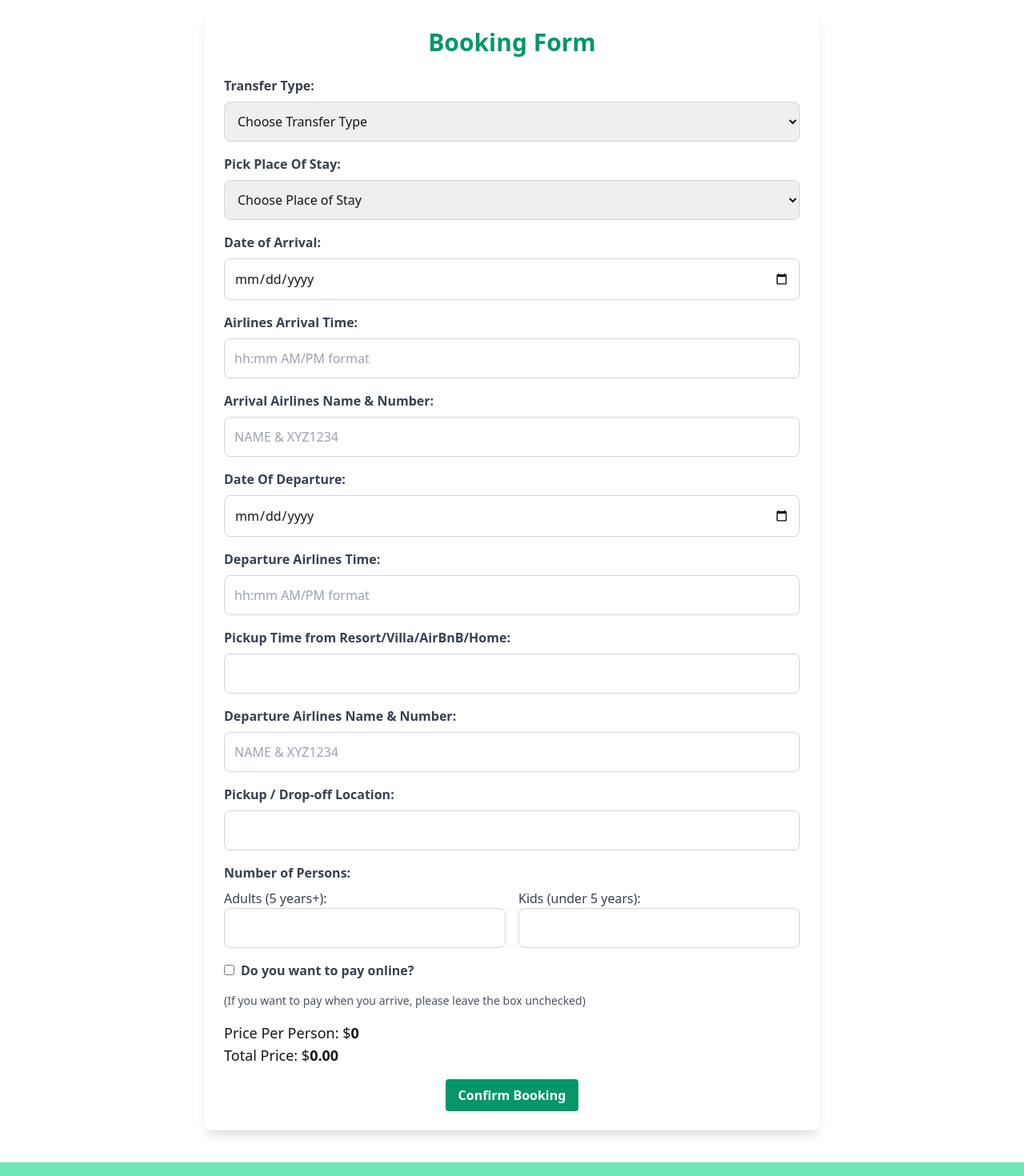
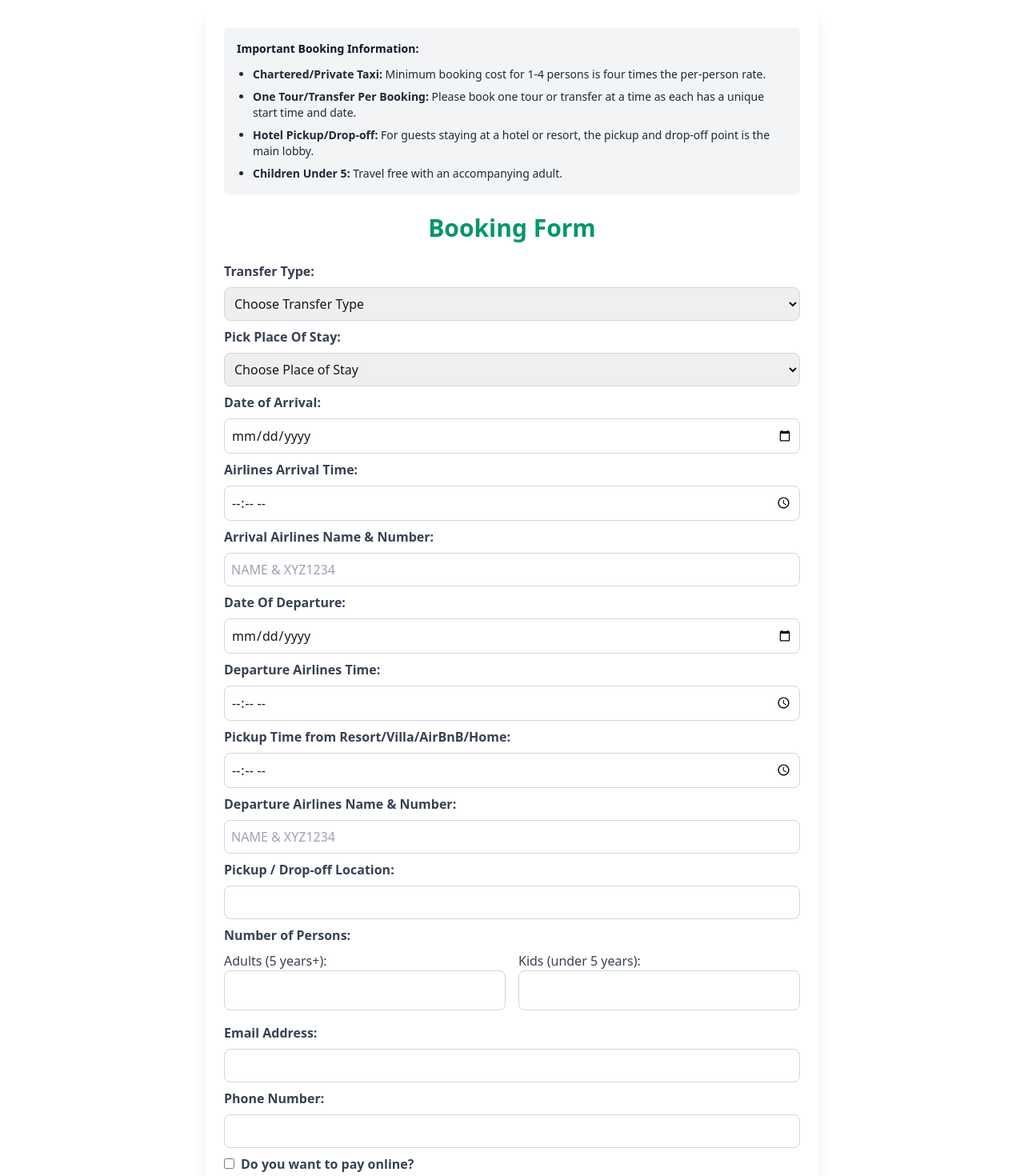
Before and after one commit to winnie-webb/eternal-tours-official, a Next.js app: page /product/at-10 in a window 1280 px wide. Shown: the part 580-2050 px from the top of the page at 80% size. Built offline with nearby package versions, Linux system fonts and the light colour scheme.

Commit message:
Added full functionality to bookings

```diff
--- a/app/product/[id]/BookingForm/TourBookingForm.jsx
+++ b/app/product/[id]/BookingForm/TourBookingForm.jsx
@@ -38,15 +38,17 @@ export const TourBookingForm = ({ tour }) => {
   const sendEmail = (e) => {
     const formData = {
       email: form.current.email.value,
+      phone_number: form.current.phone_number.value,
+      tourName: tour.title,
       pickup_dropoff: form.current["pickup-dropoff"].value,
       pickup_date: form.current["pickup-date"].value,
       pickup_time: form.current["pickup-time"].value,
       pickup_location: form.current["pickup-location"].value,
-      adults: adults, // From state
-      kids: kids, // From state
+      adults: adults,
+      kids: kids,
       pay_online: isPayingOnline ? "Yes" : "No", // Pay online field
       price_per_person: pricePerPerson,
-      total_price: totalPrice, // From state
+      total_price: totalPrice,
     };
 
     emailjs
@@ -83,6 +85,29 @@ export const TourBookingForm = ({ tour }) => {
         setIsMsgSent(!isMsgSent);
       }}
     >
+      <div className="bg-gray-100 p-4 rounded-md mb-6 text-sm text-gray-800">
+        <p className="font-semibold text-gray-900">
+          Important Booking Information:
+        </p>
+        <ul className="list-disc ml-5 mt-3 space-y-2">
+          <li>
+            <strong>Chartered/Private Taxi:</strong> Minimum booking cost for
+            1-4 persons is four times the per-person rate.
+          </li>
+          <li>
+            <strong>One Tour/Transfer Per Booking:</strong> Please book one tour
+            or transfer at a time as each has a unique start time and date.
+          </li>
+          <li>
+            <strong>Hotel Pickup/Drop-off:</strong> For guests staying at a
+            hotel or resort, the pickup and drop-off point is the main lobby.
+          </li>
+          <li>
+            <strong>Children Under 5:</strong> Travel free with an accompanying
+            adult.
+          </li>
+        </ul>
+      </div>
       <h2 className="text-3xl font-bold text-center mb-6 text-emerald-600">
         Booking Form
       </h2>
@@ -108,7 +133,21 @@ export const TourBookingForm = ({ tour }) => {
           className="w-full border border-gray-300 rounded-lg p-3 focus:ring-2 focus:ring-emerald-300 focus:outline-none"
         />
       </div>
-
+      <div className="mb-2">
+        <label
+          htmlFor="phone_number"
+          className="block text-gray-700 font-semibold mb-2"
+        >
+          Phone Number:
+        </label>
+        <input
+          type="text"
+          id="phone_number"
+          name="phone_number"
+          required
+          className="w-full border border-gray-300 rounded-lg p-2 focus:ring-2 focus:ring-emerald-300 focus:outline-none"
+        />
+      </div>
       <div className="flex items-center mb-4">
         <input
           type="checkbox"
--- a/app/product/[id]/BookingForm/TransferBookingForm.jsx
+++ b/app/product/[id]/BookingForm/TransferBookingForm.jsx
@@ -67,7 +67,9 @@ export const TransferBookingForm = ({ tour }) => {
   const sendEmail = (e) => {
     e.preventDefault();
     const formData = {
+      tourName: tour.title,
       email: form.current.email.value,
+      phone: form.current.phone_number.value,
       pickup_dropoff: transferDetails.pickupDropoff,
       pickup_date: transferDetails.arrivalDate,
       pickup_time: transferDetails.pickupTime,
@@ -78,18 +80,18 @@ export const TransferBookingForm = ({ tour }) => {
       departure_date: transferDetails.departureDate,
       departure_time: transferDetails.departureTime,
       departure_airlines_name: transferDetails.departureAirlines,
-      adults: adults, // From state
-      kids: kids, // From state
+      adults: adults,
+      kids: kids,
       pay_online: isPayingOnline ? "Yes" : "No", // Pay online field
       price_per_person: pricePerPerson,
-      total_price: totalPrice, // From state
+      total_price: totalPrice,
     };
 
     emailjs
       .send(
         "service_b3u5zxa",
-        "template_rrfkk4m",
-        formData, // Use the manually created form data
+        "template_7eif1gi",
+        formData,
         "nxC4W-fiaC4DvJpPJ"
       )
       .then(
@@ -116,12 +118,35 @@ export const TransferBookingForm = ({ tour }) => {
       className="max-w-3xl mx-auto bg-white p-6 shadow-lg rounded-lg mt-8"
       onSubmit={sendEmail}
     >
+      <div className="bg-gray-100 p-4 rounded-md mb-6 text-sm text-gray-800">
+        <p className="font-semibold text-gray-900">
+          Important Booking Information:
+        </p>
+        <ul className="list-disc ml-5 mt-3 space-y-2">
+          <li>
+            <strong>Chartered/Private Taxi:</strong> Minimum booking cost for
+            1-4 persons is four times the per-person rate.
+          </li>
+          <li>
+            <strong>One Tour/Transfer Per Booking:</strong> Please book one tour
+            or transfer at a time as each has a unique start time and date.
+          </li>
+          <li>
+            <strong>Hotel Pickup/Drop-off:</strong> For guests staying at a
+            hotel or resort, the pickup and drop-off point is the main lobby.
+          </li>
+          <li>
+            <strong>Children Under 5:</strong> Travel free with an accompanying
+            adult.
+          </li>
+        </ul>
+      </div>
       <h2 className="text-3xl font-bold text-center mb-6 text-emerald-600">
         Booking Form
       </h2>
 
       {/* Transfer Type */}
-      <div className="mb-4">
+      <div className="mb-2">
         <label className="block text-gray-700 font-semibold mb-2">
           Transfer Type:
         </label>
@@ -139,7 +164,7 @@ export const TransferBookingForm = ({ tour }) => {
               }
             }
           }}
-          className="w-full border border-gray-300 rounded-lg p-3 focus:ring-2 focus:ring-emerald-300 focus:outline-none"
+          className="w-full border border-gray-300 rounded-lg p-2 focus:ring-2 focus:ring-emerald-300 focus:outline-none"
         >
           <option value="">Choose Transfer Type</option>
           <option value="DropOff">
@@ -153,7 +178,7 @@ export const TransferBookingForm = ({ tour }) => {
       </div>
 
       {/* Place Of Stay */}
-      <div className="mb-4">
+      <div className="mb-2">
         <label className="block text-gray-700 font-semibold mb-2">
           Pick Place Of Stay:
         </label>
@@ -167,7 +192,7 @@ export const TransferBookingForm = ({ tour }) => {
               setPricePerPerson(currentPrice.toFixed(2));
             }
           }}
-          className="w-full border border-gray-300 rounded-lg p-3 focus:ring-2 focus:ring-emerald-300 focus:outline-none"
+          className="w-full border border-gray-300 rounded-lg p-2 focus:ring-2 focus:ring-emerald-300 focus:outline-none"
         >
           <option value="">Choose Place of Stay</option>
           {tourPlaceKeys.map((option) => (
@@ -179,7 +204,7 @@ export const TransferBookingForm = ({ tour }) => {
       </div>
 
       {/* Arrival Date */}
-      <div className="mb-4">
+      <div className="mb-2">
         <label
           htmlFor="arrival-date"
           className="block text-gray-700 font-semibold mb-2"
@@ -193,13 +218,13 @@ export const TransferBookingForm = ({ tour }) => {
           onChange={(e) =>
             handleTransferDetailsChange(e.target.name, e.target.value)
           }
-          className="w-full border border-gray-300 rounded-lg p-3 focus:ring-2 focus:ring-emerald-300 focus:outline-none"
+          className="w-full border border-gray-300 rounded-lg p-2 focus:ring-2 focus:ring-emerald-300 focus:outline-none"
           required
         />
       </div>
 
       {/* Airlines Arrival Time */}
-      <div className="mb-4">
+      <div className="mb-2">
         <label
           htmlFor="arrival-time"
           className="block text-gray-700 font-semibold mb-2"
@@ -207,19 +232,19 @@ export const TransferBookingForm = ({ tour }) => {
           Airlines Arrival Time:
         </label>
         <input
-          type="text"
+          type="time"
           id="arrival-time"
           name="arrivalTime"
           placeholder="hh:mm AM/PM format"
           onChange={(e) =>
             handleTransferDetailsChange(e.target.name, e.target.value)
           }
-          className="w-full border border-gray-300 rounded-lg p-3 focus:ring-2 focus:ring-emerald-300 focus:outline-none"
+          className="w-full border border-gray-300 rounded-lg p-2 focus:ring-2 focus:ring-emerald-300 focus:outline-none"
         />
       </div>
 
       {/* Arrival Airlines Name & Number */}
-      <div className="mb-4">
+      <div className="mb-2">
         <label
           htmlFor="airlines-name"
           className="block text-gray-700 font-semibold mb-2"
@@ -234,12 +259,12 @@ export const TransferBookingForm = ({ tour }) => {
           onChange={(e) =>
             handleTransferDetailsChange(e.target.name, e.target.value)
           }
-          className="w-full border border-gray-300 rounded-lg p-3 focus:ring-2 focus:ring-emerald-300 focus:outline-none"
+          className="w-full border border-gray-300 rounded-lg p-2 focus:ring-2 focus:ring-emerald-300 focus:outline-none"
         />
       </div>
 
       {/* Departure Date */}
-      <div className="mb-4">
+      <div className="mb-2">
         <label
           htmlFor="departure-date"
           className="block text-gray-700 font-semibold mb-2"
@@ -253,13 +278,13 @@ export const TransferBookingForm = ({ tour }) => {
           onChange={(e) =>
             handleTransferDetailsChange(e.target.name, e.target.value)
           }
-          className="w-full border border-gray-300 rounded-lg p-3 focus:ring-2 focus:ring-emerald-300 focus:outline-none"
+          className="w-full border border-gray-300 rounded-lg p-2 focus:ring-2 focus:ring-emerald-300 focus:outline-none"
           required
         />
       </div>
 
       {/* Departure Airlines Time */}
-      <div className="mb-4">
+      <div className="mb-2">
         <label
           htmlFor="departure-time"
           className="block text-gray-700 font-semibold mb-2"
@@ -267,19 +292,19 @@ export const TransferBookingForm = ({ tour }) => {
           Departure Airlines Time:
         </label>
         <input
-          type="text"
+          type="time"
           id="departure-time"
           name="departureTime"
           placeholder="hh:mm AM/PM format"
           onChange={(e) =>
             handleTransferDetailsChange(e.target.name, e.target.value)
           }
-          className="w-full border border-gray-300 rounded-lg p-3 focus:ring-2 focus:ring-emerald-300 focus:outline-none"
+          className="w-full border border-gray-300 rounded-lg p-2 focus:ring-2 focus:ring-emerald-300 focus:outline-none"
         />
       </div>
 
       {/* Pickup Time */}
-      <div className="mb-4">
+      <div className="mb-2">
         <label
           htmlFor="pickup-time"
           className="block text-gray-700 font-semibold mb-2"
@@ -287,18 +312,18 @@ export const TransferBookingForm = ({ tour }) => {
           Pickup Time from Resort/Villa/AirBnB/Home:
         </label>
         <input
-          type="text"
+          type="time"
           id="pickup-time"
           name="pickupTime"
           onChange={(e) =>
             handleTransferDetailsChange(e.target.name, e.target.value)
           }
-          className="w-full border border-gray-300 rounded-lg p-3 focus:ring-2 focus:ring-emerald-300 focus:outline-none"
+          className="w-full border border-gray-300 rounded-lg p-2 focus:ring-2 focus:ring-emerald-300 focus:outline-none"
         />
       </div>
 
       {/* Departure Airlines Name & Number */}
-      <div className="mb-4">
+      <div className="mb-2">
         <label
           htmlFor="departure-airlines"
           className="block text-gray-700 font-semibold mb-2"
@@ -313,12 +338,12 @@ export const TransferBookingForm = ({ tour }) => {
           onChange={(e) =>
             handleTransferDetailsChange(e.target.name, e.target.value)
           }
-          className="w-full border border-gray-300 rounded-lg p-3 focus:ring-2 focus:ring-emerald-300 focus:outline-none"
+          className="w-full border border-gray-300 rounded-lg p-2 focus:ring-2 focus:ring-emerald-300 focus:outline-none"
         />
       </div>
 
       {/* Pickup/Drop-off Location */}
-      <div className="mb-4">
+      <div className="mb-2">
         <label
           htmlFor="pickup-dropoff"
           className="block text-gray-700 font-semibold mb-2"
@@ -332,14 +357,44 @@ export const TransferBookingForm = ({ tour }) => {
           onChange={(e) =>
             handleTransferDetailsChange(e.target.name, e.target.value)
           }
-          className="w-full border border-gray-300 rounded-lg p-3 focus:ring-2 focus:ring-emerald-300 focus:outline-none"
+          className="w-full border border-gray-300 rounded-lg p-2 focus:ring-2 focus:ring-emerald-300 focus:outline-none"
         />
       </div>
       <NumberofPersons
         onAdultsChange={handleAdultsChange}
         onKidsChange={handleKidsChange}
       ></NumberofPersons>
-      <div className="flex items-center mb-4">
+      <div className="mb-2">
+        <label
+          htmlFor="email"
+          className="block text-gray-700 font-semibold mb-2"
+        >
+          Email Address:
+        </label>
+        <input
+          type="email"
+          id="email"
+          name="email"
+          required
+          className="w-full border border-gray-300 rounded-lg p-2 focus:ring-2 focus:ring-emerald-300 focus:outline-none"
+        />
+      </div>
+      <div className="mb-2">
+        <label
+          htmlFor="phone_number"
+          className="block text-gray-700 font-semibold mb-2"
+        >
+          Phone Number:
+        </label>
+        <input
+          type="text"
+          id="phone_number"
+          name="phone_number"
+          required
+          className="w-full border border-gray-300 rounded-lg p-2 focus:ring-2 focus:ring-emerald-300 focus:outline-none"
+        />
+      </div>
+      <div className="flex items-center mb-2">
         <input
           type="checkbox"
           id="pay-online"
@@ -354,10 +409,10 @@ export const TransferBookingForm = ({ tour }) => {
           Do you want to pay online?
         </label>
       </div>
-      <p className="text-gray-600 text-sm mb-4">
+      <p className="text-gray-600 text-sm mb-2">
         (If you want to pay when you arrive, please leave the box unchecked)
       </p>
-      <div className="text-lg mb-4">
+      <div className="text-lg mb-2">
         <p>
           Price Per Person: $
           <span id="price-per-person" className="font-semibold">
```
